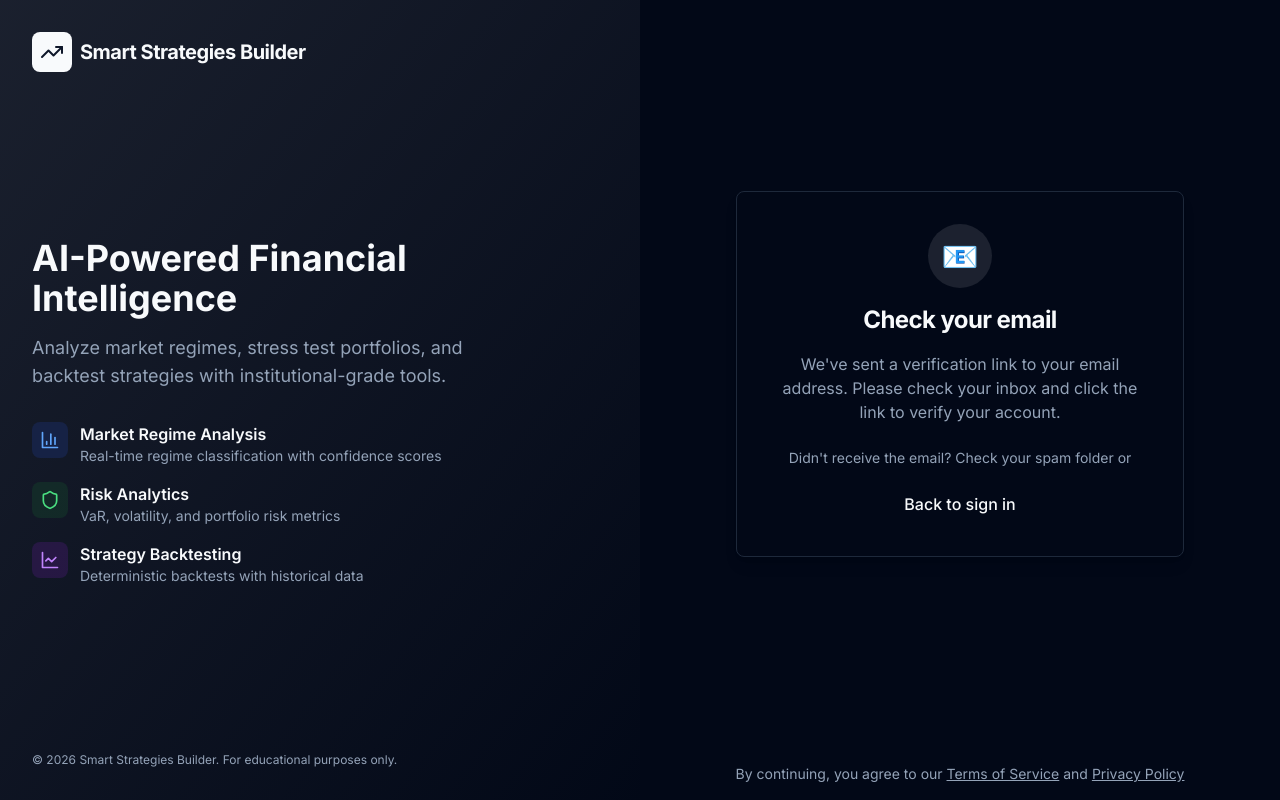
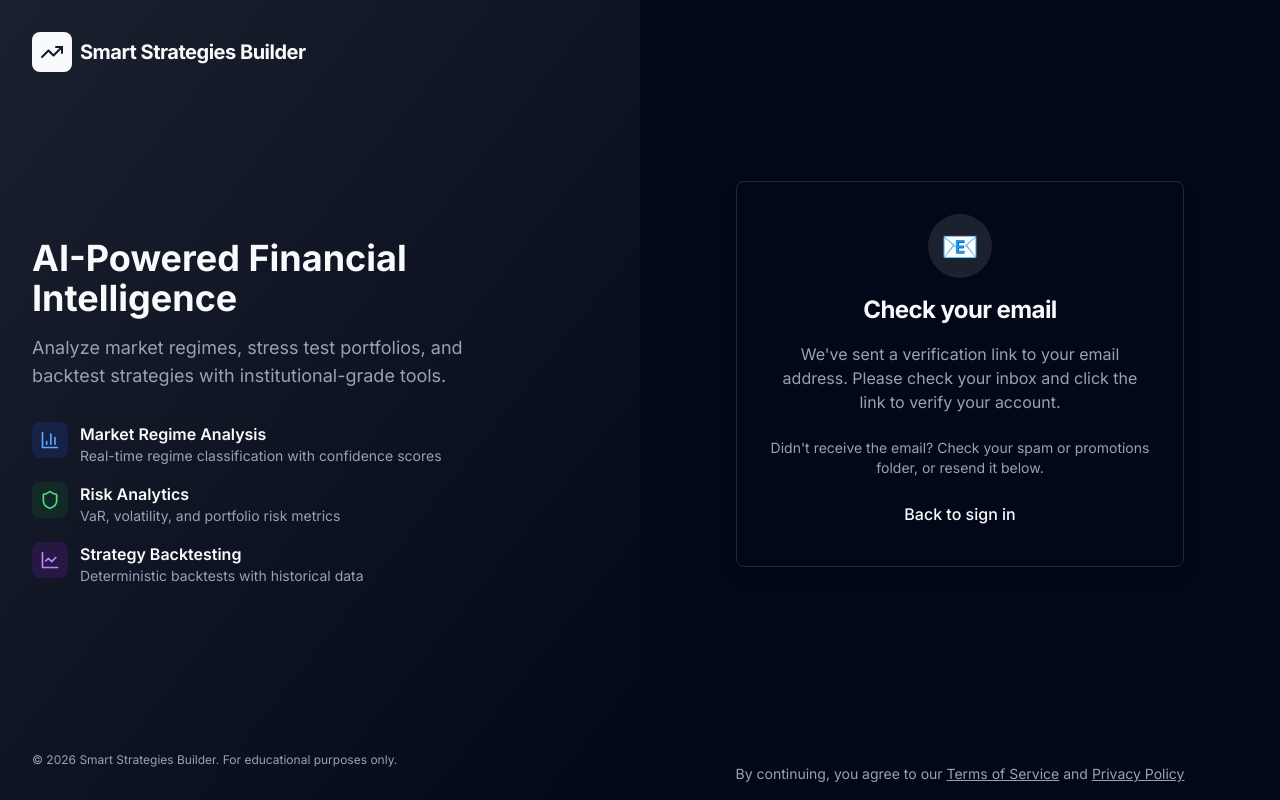
Before and after one commit to DowellHd/ssb-web, a Next.js app: page /auth/verify-email-sent in a window 1280 px wide. Built offline with nearby package versions, Linux system fonts and the light colour scheme; no server answers.

Commit message:
fix(auth): complete truncated spam folder hint on verification page
The "Didn't receive the email?" text was cut off mid-sentence. Updated
to read clearly and mention both spam and promotions folders.

```diff
--- a/src/app/auth/verify-email-sent/page.tsx
+++ b/src/app/auth/verify-email-sent/page.tsx
@@ -58,7 +58,7 @@ function VerifyEmailSentContent() {
 
         <div className="space-y-4 mt-6">
           <p className="text-sm text-muted-foreground">
-            Didn&apos;t receive the email? Check your spam folder or
+            Didn&apos;t receive the email? Check your spam or promotions folder, or resend it below.
           </p>
           <div className="flex flex-col gap-2">
             {email && (
```
